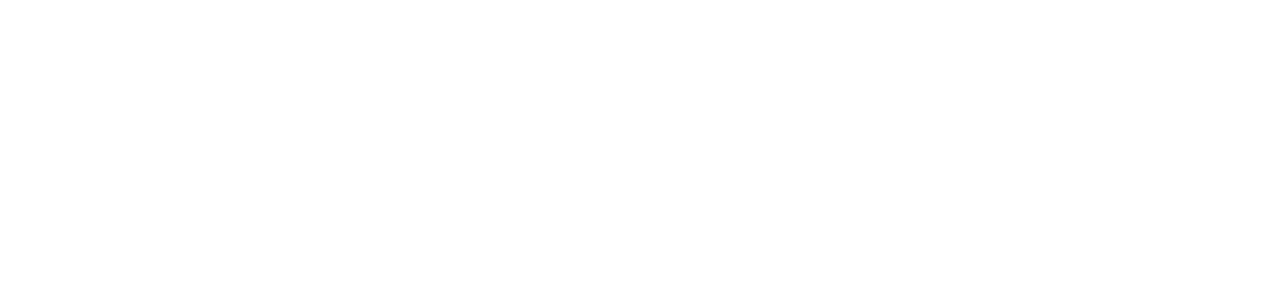
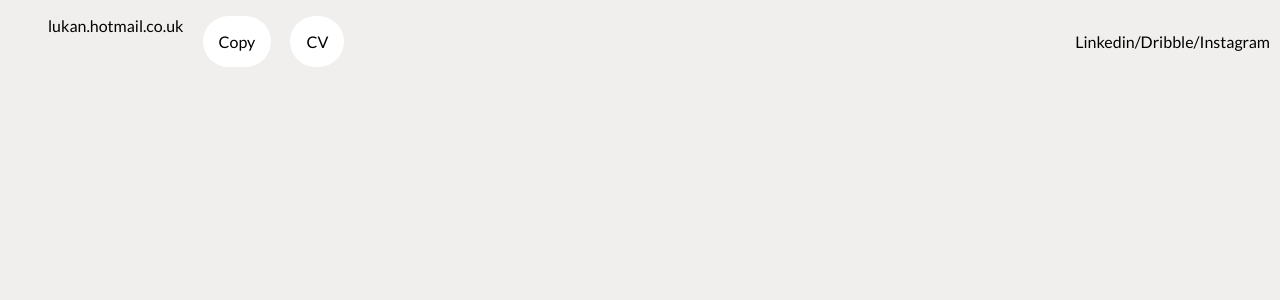
Before and after one commit to lukanogaj/kawsar-react-project, a React (Create React App) app: page / in a window 1280 px wide. Shown: the top 300 px of the page. Built offline with nearby package versions, Linux system fonts and the light colour scheme.

Commit message:
navbar-structure

```diff
--- a/src/App.js
+++ b/src/App.js
@@ -1,7 +1,12 @@
 import "./App.css";
 import Layout from "./components/Layout";
+import Navbar from "./components/Navabar";
 function App() {
-	return <Layout></Layout>;
+	return (
+		<Layout>
+			<Navbar />
+		</Layout>
+	);
 }
 
 export default App;
--- a/src/components/Layout/index.jsx
+++ b/src/components/Layout/index.jsx
@@ -1,5 +1,6 @@
 import styles from "./index.module.scss";
 import PropTypes from "prop-types";
+
 // import { useState } from "react";
 // import useLocalStorage from "use-local-storage";
 
--- a/src/components/Layout/index.module.scss
+++ b/src/components/Layout/index.module.scss
@@ -2,14 +2,13 @@
 	display: flex;
 	justify-content: center;
 	width: 100vw;
-	background-color: #e6f2ff;
+	background-color: #f1efee;
 }
 
 .layout {
 	display: flex;
 	flex-direction: column;
 	width: 100%;
-	max-width: 1400px;
-	min-height: 100vh;
-	background-color: white;
+	// max-width: 1400px;
+	// min-height: 100vh;
 }
--- /dev/null
+++ b/src/components/Navabar/index.jsx
@@ -0,0 +1,24 @@
+import styles from "./index.module.scss";
+
+const Navbar = () => {
+	return (
+		<div className={styles.navbar}>
+			<div className={styles.navStart}>
+				<div className={styles.copyEmail}>
+					<div className={styles.copyEmail}>lukan.hotmail.co.uk</div>
+					<div className={styles.copy}>Copy</div>
+				</div>
+				<div className={styles.cv}>CV</div>
+			</div>
+			<div className={styles.navEnd}>
+				<div className={styles.links}>Linkedin</div>
+				<div className={styles.links}>/</div>
+				<div className={styles.links}>Dribble</div>
+				<div className={styles.links}>/</div>
+				<div className={styles.links}>Instagram</div>
+			</div>
+		</div>
+	);
+};
+
+export default Navbar;
--- /dev/null
+++ b/src/components/Navabar/index.module.scss
@@ -0,0 +1,65 @@
+.navbar {
+	display: flex;
+	gap: 20px;
+	justify-content: space-between;
+	align-items: center;
+	width: 100%;
+	background-color: #f1efee;
+	font-family: Lato, serif;
+
+	.navStart {
+		display: flex;
+		justify-content: space-between;
+		align-items: centre;
+		width: 23%;
+		margin-left: 2rem;
+		border: 1.2rem;
+		padding: 1rem;
+		.cv {
+			align-items: center;
+			width: 40%;
+			text-align: center;
+			padding: 1rem;
+			background-color: #ffffff;
+			margin-left: 1.2rem;
+			border-radius: 2.2rem;
+		}
+
+		.copyEmail {
+			display: flex;
+			width: 100%;
+			justify-content: space-around;
+			background-color: #f1efee;
+			border-radius: 2.2rem;
+			.email {
+				padding: 1rem;
+				text-align: center;
+				letter-spacing: 0.06rem;
+			}
+			.copy {
+				width: 50%;
+				padding: 1rem;
+				background-color: #ffffff;
+				margin-left: 1.2rem;
+				border-radius: 2.2rem;
+				text-align: center;
+			}
+		}
+	}
+
+	/* Right hand side menu  */
+	.navEnd {
+		display: flex;
+		justify-content: space-between;
+		width: 15%;
+		margin-right: 2rem;
+		padding: 1.2rem;
+
+		.links {
+			display: flex;
+		}
+		br {
+			display: flex;
+		}
+	}
+}
--- a/src/index.css
+++ b/src/index.css
@@ -1,24 +1,16 @@
+@import url("https://fonts.googleapis.com/css2?family=Lato:ital,wght@0,100;0,300;0,400;0,700;0,900;1,100;1,300;1,400;1,700;1,900&display=swap");
 *,
 *::before,
 *::after {
 	margin: 0;
 	padding: 0;
 	box-sizing: border-box;
-	background-color: #383838;
+	background-color: #f1efee;
 }
 
 body {
 	margin: 0;
 	width: 100vw;
 	height: 100vh;
-	font-family: -apple-system, BlinkMacSystemFont, "Segoe UI", "Roboto", "Oxygen",
-		"Ubuntu", "Cantarell", "Fira Sans", "Droid Sans", "Helvetica Neue",
-		sans-serif;
-	-webkit-font-smoothing: antialiased;
-	-moz-osx-font-smoothing: grayscale;
+	font-family: Lato, sans-serif;
 }
-
-code {
-	font-family: source-code-pro, Menlo, Monaco, Consolas, "Courier New",
-		monospace;
-}
```
